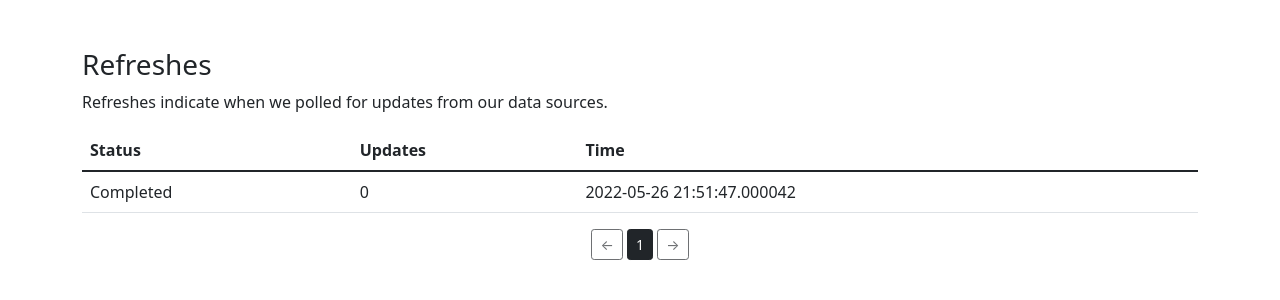
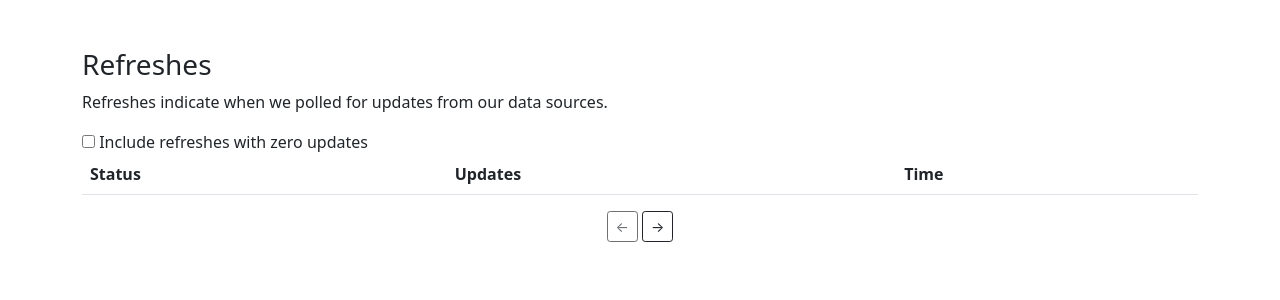
Before and after one commit to OrcaCollective/spd-data-watch, a Flask app: page /refreshes in a window 1280 px wide. Shown: the part 56-356 px from the top of the page. Run offline with Flask 2, Linux system fonts and the light colour scheme; data comes from the database, SQL or seed files in the repository; lists and menus that the app fills with data are empty; parts of the project's set-up code (start-up, migrations or seed data) failed here and were passed over.

Commit message:
Filter empty refreshes

```diff
--- a/app/templates/refreshes.html
+++ b/app/templates/refreshes.html
@@ -8,6 +8,11 @@
   <p>
     Refreshes indicate when we polled for updates from our data sources.
   </p>
+
+  <form method="get">
+      <input id="show_all" name="show_all" onclick="this.form.submit()" type="checkbox" {% if show_all %}checked {% endif %} />
+      <label for="show_all">Include refreshes with zero updates</label>
+  </form>
 
   <table class="table table-hover">
     <thead>
@@ -29,17 +34,17 @@
   </table>
 
   <div class="my-3 text-center">
-    <a href="{{ url_for('app.refreshes', page=refreshes.prev_num) }}" class="btn btn-sm btn-outline-dark {% if refreshes.page == 1 %}disabled{% endif %}">
+    <a href="{{ url_for('app.refreshes', page=refreshes.prev_num, show_all=show_all) }}" class="btn btn-sm btn-outline-dark {% if refreshes.page == 1 %}disabled{% endif %}">
         &larr;
     </a>
   {% for page_num in refreshes.iter_pages(left_edge=1, right_edge=1, left_current=1, right_current=2) %}
     {% if page_num %}
       {% if refreshes.page == page_num %}
-      <a href="{{ url_for('app.refreshes', page=page_num) }}" class="btn btn-sm btn-dark">
+      <a href="{{ url_for('app.refreshes', page=page_num, show_all=show_all) }}" class="btn btn-sm btn-dark">
         {{ page_num }}
       </a>
       {% else %}
-      <a href="{{ url_for('app.refreshes', page=page_num) }}" class="btn btn-sm btn-outline-dark">
+      <a href="{{ url_for('app.refreshes', page=page_num, show_all=show_all) }}" class="btn btn-sm btn-outline-dark">
         {{ page_num }}
       </a>
       {% endif %}
@@ -47,7 +52,7 @@
         ...
     {% endif %}
   {% endfor %}
-    <a href="{{ url_for('app.refreshes', page=refreshes.next_num) }}" class="btn btn-sm btn-outline-dark {% if refreshes.page == refreshes.pages %}disabled{% endif %}">
+    <a href="{{ url_for('app.refreshes', page=refreshes.next_num, show_all=show_all) }}" class="btn btn-sm btn-outline-dark {% if refreshes.page == refreshes.pages %}disabled{% endif %}">
         &rarr;
     </a>
   </div>
--- a/app/views.py
+++ b/app/views.py
@@ -30,10 +30,16 @@ def index():
 @views.route("/refreshes")
 def refreshes():
     page = request.args.get("page", 1, type=int)
-    refreshes = Refresh.query.order_by(Refresh.refresh_date.desc()).paginate(
+    refreshes = Refresh.query.order_by(Refresh.refresh_date.desc())
+
+    show_all = request.args.get("show_all")
+    if not show_all:
+        refreshes = refreshes.filter(Refresh.updates > 0)
+
+    refreshes = refreshes.paginate(
         page=page, per_page=current_app.config["ITEMS_PER_PAGE"]
     )
-    return render_template("refreshes.html", refreshes=refreshes)
+    return render_template("refreshes.html", refreshes=refreshes, show_all=show_all)
 
 
 @views.route("/refreshes.json")
```
